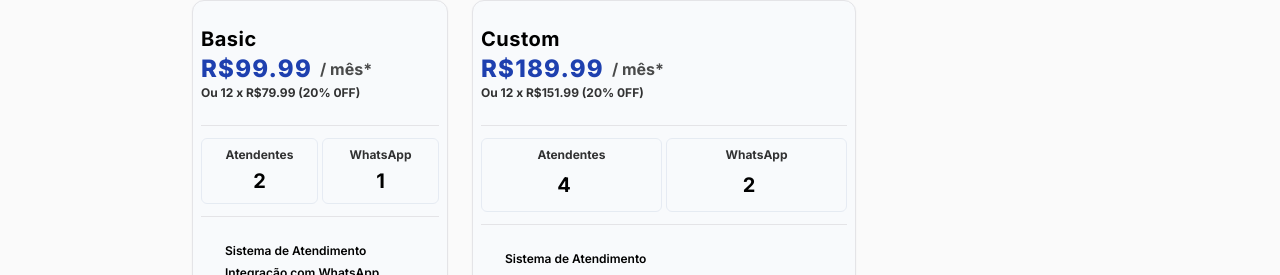
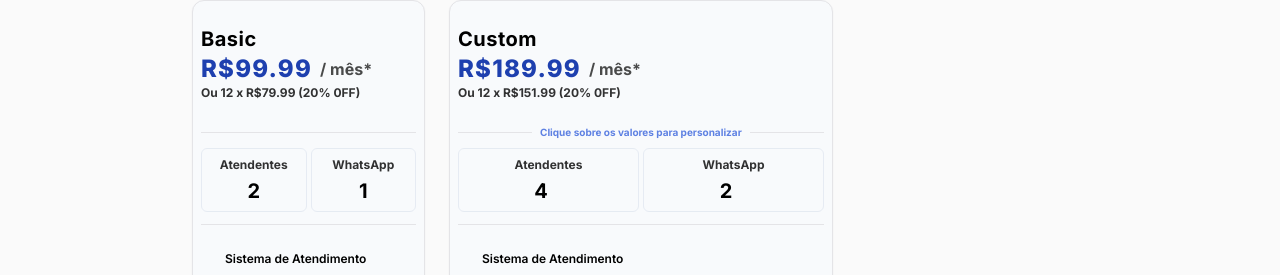
Before and after one commit to Pani-Kaz/panitech-frontend, a Next.js app: page / in a window 1280 px wide. Shown: the part 2381-2656 px from the top of the page. Built offline with nearby package versions, Linux system fonts and the light colour scheme; some icons are missing.

Commit message:
feat: add description to custom plan

```diff
--- a/src/components/layout/Plans/PlanCard.tsx
+++ b/src/components/layout/Plans/PlanCard.tsx
@@ -21,7 +21,10 @@ export function PlanCard({
     const attendantsNumber =
       attendantsVariable === "" ? 0 : Number(attendantsVariable);
     const apisNumber = apisVariable === "" ? 0 : Number(apisVariable);
-    const value = 99.99 + (attendantsNumber  > 2 ? (attendantsNumber * 10) : 0) + (apisNumber > 1 ? (apisNumber * 25) : 0);
+    const value =
+      99.99 +
+      (attendantsNumber > 2 ? attendantsNumber * 10 : 0) +
+      (apisNumber > 1 ? apisNumber * 25 : 0);
     let anual = value * 12;
     anual = anual - anual * 0.2;
 
@@ -33,7 +36,8 @@ export function PlanCard({
     const inputValue = e.target.value;
 
     if (/^\d*$/.test(inputValue)) {
-      setAttendants(inputValue);
+      if (Number(inputValue) > 1000) return;
+      else setAttendants(inputValue);
     }
   };
 
@@ -41,7 +45,8 @@ export function PlanCard({
     const inputValue = e.target.value;
 
     if (/^\d*$/.test(inputValue)) {
-      setApis(inputValue);
+      if (Number(inputValue) > 500) return;
+      else setApis(inputValue);
     }
   };
 
@@ -52,7 +57,9 @@ export function PlanCard({
       } max-lg:max-w-full max-lg:w-full px-2 py-6 border flex flex-col gap-6 border-zinc-200 bg-slate-50 shadow-sm`}
     >
       <div className="flex flex-col">
-        <p className="font-bold text-xl tracking-wide">{custom ? 'Custom' : 'Basic'}</p>
+        <p className="font-bold text-xl tracking-wide">
+          {custom ? "Custom" : "Basic"}
+        </p>
         <div className="flex items-center gap-2">
           <h2 className="font-extrabold text-2xl tracking-wider text-blue-800">
             R${value.toLocaleString()}
@@ -64,37 +71,50 @@ export function PlanCard({
         </span>
       </div>
       <div className="flex flex-col gap-3">
+        {custom ? (
+          <div className="w-full flex flex-col gap-2">
+            <div className="h-[15px] grid grid-cols-[calc((100%-202px-16px)/2)_202px_calc((100%-202px-16px)/2)] items-center gap-2">
               <hr className="w-full h-1px border-zinc-200" />
-        {custom ? (
+              <p className="text-[10px] leading-[10px] align-middle text-blue-700 opacity-70 font-bold">
+                Clique sobre os valores para personalizar
+              </p>
+              <hr className="w-full h-1px border-zinc-200" />
+            </div>
             <div className="grid grid-cols-2 gap-1">
-            <div className="w-full rounded-[6px] py-2 border border-solid border-slate-200/80 flex flex-col gap-1 text-center">
+              <div className="h-16 w-full rounded-[6px] py-2 border border-solid border-slate-200/80 flex flex-col gap-1 text-center">
                 <p className="font-bold text-xs opacity-80">Atendentes</p>
                 <Input
-                className="!p-0 !border-none !outline-none !shadow-none focus:!outline-none focus:!shadow-none focus:!ring-0 text-center font-bold text-xl"
+                  className="!p-0 h-[unset] !border-none !outline-none !shadow-none focus:!outline-none focus:!shadow-none focus:!ring-0 text-center font-bold text-xl"
                   type="number"
                   value={attendantsVariable}
                   onChange={(e) => updateAttendants(e)}
                 />
               </div>
-            <div className="w-full rounded-[6px] py-2 border border-solid border-slate-200/80 flex flex-col gap-1 text-center">
+              <div className="h-16 w-full rounded-[6px] py-2 border border-solid border-slate-200/80 flex flex-col gap-1 text-center">
                 <p className="font-bold text-xs opacity-80">WhatsApp</p>
                 <Input
-                className="!p-0 !border-none !outline-none !shadow-none focus:!outline-none focus:!shadow-none focus:!ring-0 text-center font-bold text-xl flex items-center justify-center"
+                  className="!p-0 h-[unset] !border-none !outline-none !shadow-none focus:!outline-none focus:!shadow-none focus:!ring-0 text-center font-bold text-xl flex items-center justify-center"
                   type="number"
                   value={apisVariable}
                   onChange={(e) => updateApis(e)}
                 />
               </div>
             </div>
+          </div>
         ) : (
+          <div className="flex flex-col gap-2">
+            <div className="h-[15px] flex items-center">
+              <hr className="w-full h-1px border-zinc-200" />
+            </div>
             <div className="grid grid-cols-2 gap-1">
-            <div className="w-full rounded-[6px] py-2 border border-solid border-slate-200/80 flex flex-col gap-1 text-center">
+              <div className="h-16 w-full rounded-[6px] py-2 border border-solid border-slate-200/80 flex flex-col gap-1 text-center">
                 <p className="font-bold text-xs opacity-80">Atendentes</p>
                 <h1 className="font-bold text-xl">{attendantsVariable}</h1>
               </div>
-            <div className="w-full rounded-[6px] py-2 border border-solid border-slate-200/80 flex flex-col gap-1 text-center">
+              <div className="h-16 w-full rounded-[6px] py-2 border border-solid border-slate-200/80 flex flex-col gap-1 text-center">
                 <p className="font-bold text-xs opacity-80">WhatsApp</p>
                 <h1 className="font-bold text-xl">{apisVariable}</h1>
+              </div>
             </div>
           </div>
         )}
@@ -117,7 +137,7 @@ export function PlanCard({
             width="20"
             height="20"
           />
-          <p className="font-semibold text-xs">
+          <p className="font-semibold text-xs w-[191px]">
             Integração com WhatsApp, Instagram, etc.
           </p>
         </div>
```
Lines whose indentation alone changed are shown as unchanged.
